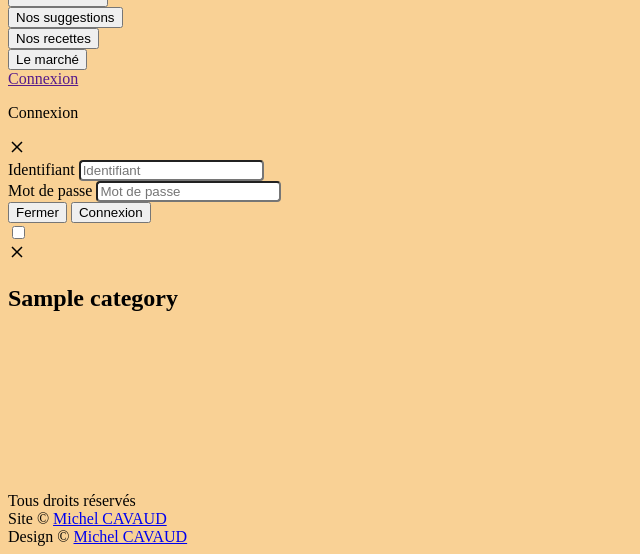
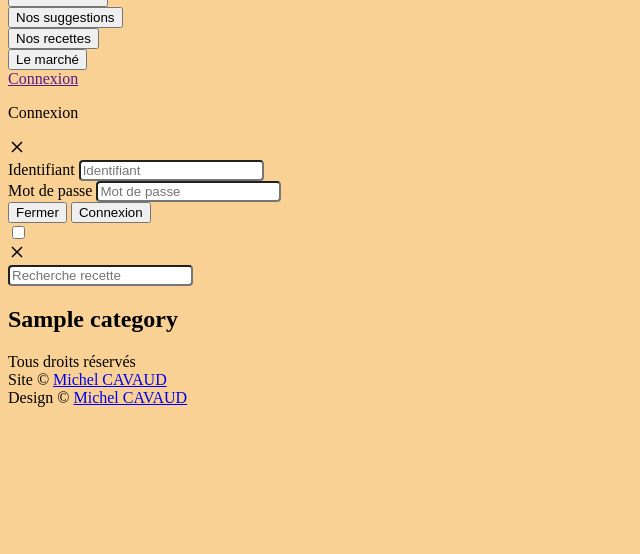
Before and after one commit to Michel-Cavaud/nesti_E-Shop, a Symfony app: template templates/recettes/index.html.twig in a window 1280 px wide. Shown: the part 347-901 px from the top of the page, without its empty margins (0-640 px from the left). After the commit the page ends 754 px from the top, so only its background shows below. Run offline with Twig, Linux system fonts and the light colour scheme; the template is opened without the code that fills it: most values are stand-ins (such as "Sample title", 1, 10 or a date in 2020); some libraries are stand-ins or nearby versions; some web fonts are replaced.

Commit message:
recherche recette, ajout chef et difficultése

```diff
--- a/public/styles/style.css
+++ b/public/styles/style.css
@@ -152,11 +152,6 @@ li {
   color: orange;
 }
 
-.listsRecette{
-  display: flex;
-  justify-content: center;
-}
-
 
 @media only screen and (max-width: 600px) {
 
--- /dev/null
+++ b/templates/js/recettes.js.twig
@@ -0,0 +1,38 @@
+<script>
+
+var recherche = document.querySelector('#recherche');
+var gomme = document.querySelector('.gomme');
+var affichageRecettes = document.querySelector('.affichageRecettes');
+
+gomme.addEventListener('click', function(){
+  recherche.value = "";
+  document.location.reload();
+});
+
+ recherche.addEventListener('keyup', async function (e) {
+    event.preventDefault();
+    if(recherche.value == ''){
+        gomme.classList.add('hidden');
+    }else{
+        gomme.classList.remove('hidden');
+    }
+    if(recherche.value.length > 2){
+        var data = new FormData();
+        data.append( 'mot' , recherche.value);
+        let response = await fetch('{{ path('recherche_recettes') }}', {
+        method: 'POST',
+        headers: {
+          'X-Requested-With': 'xmlhttprequest'
+        },
+        body : data
+        })
+        let responseData = await response.json();
+        if (response.ok === true & responseData.success) {
+            affichageRecettes.innerHTML = responseData.html;
+
+        }
+    }
+
+});
+
+</script>
--- a/templates/modals/modalcommentaires.html.twig
+++ b/templates/modals/modalcommentaires.html.twig
@@ -42,7 +42,7 @@
                 <textarea class="shadow appearance-none border rounded w-full py-2 px-3 text-grey-darker mb-2"
                 id="contenuCommentaire" name="contenuCommentaire"  placeholder="Votre commentaire"></textarea>
             </div>
-            <div>Votre commentaire devra être apprové par un modérateur sous 48h</div>
+            <div>Votre commentaire devra être approuvé par un modérateur sous 48h</div>
             <!--Footer-->
             <div class="flex justify-end pt-2">
                 <button type="reset" class="modalCommentaire-close px-4 p-3 rounded-lg text-cyanfonce hover:text-noir hover:bg-cyanclair">Fermer</button>
--- a/templates/recettes/index.html.twig
+++ b/templates/recettes/index.html.twig
@@ -2,28 +2,71 @@
 
 {% block body %}
 
+<div class="relative flex w-80 flex-wrap items-stretch mb-3 ml-20">
+  <input type="text" id="recherche" placeholder="Recherche recette" class="px-3 py-3 placeholder-cyanclair text-cyanfonce relative
+   bg-white rounded text-lg border border-cyanclair outline-none focus:outline-none focus:ring w-full pr-20"/>
+  <span class="z-10 h-full leading-snug font-normal absolute text-center text-cyanfonce absolute bg-transparent
+   rounded text-3xl items-center justify-center w-8 right-10 pr-3 py-2">
+   <i class="gomme hidden fas fa-eraser"></i>
+  </span>
+  <span class="z-10 h-full leading-snug font-normal absolute text-center text-cyanfonce absolute bg-transparent
+   rounded text-3xl items-center justify-center w-8 right-0 pr-3 py-2">
+   <i class="fas fa-search"></i>
+  </span>
+</div>
+<div class="affichageRecettes">
 {% for categorie in categories%}
-     <div class="w-96 ml-9 my-5">
-          <h2 class="titreList font-croissant text-center text-3xl rounded-md bg-blanc py-5">{{categorie.nomCategories}}</h2>
+     <div class="w-60 ml-9 my-3">
+          <h2 class="titreList font-croissant text-center text-2xl rounded-md bg-blanc py-3">{{categorie.nomCategories}}</h2>
      </div>
-     <div class="marquee">
-          <ul class="marquee-content listsRecette">
+     <div class="container-fluid mx-auto px-4 md:px-12">
+          <div class="grid grid-cols-2 md:grid-cols-4 mx-1 lg:mx-4">
                {% for recette in recettes[categorie.id] %}
-               <li>
-                    <a href="{{path('recette',{id : recette.id})}}" class="mx-1 tooltip">
-                         <img src="{{LIEN_IMAGES_RECETTES}}{{recette.images.nomImages}}.{{recette.images.extensionImages}}">
-                         <span class="tooltiptext">{{ recette.nomRecettes }}</span>
-                    </a>
-               </li>
+               <a href="{{path('recette',{id : recette.id})}}" >
+                    <div class="my-1 px-4">
+                         <article class="overflow-hidden rounded-lg shadow-md hover:shadow-xl">
+                              <div class="mx-1 tooltip">
+                                   <img src="{{LIEN_IMAGES_RECETTES}}{{recette.images.nomImages}}.{{recette.images.extensionImages}}">
+                                   <span class="tooltiptext">{{ recette.nomRecettes }}</span>
+                              </div>
+                              <div>Chef : {{recette.idChef.prenomUtilisateurs }} {{recette.idChef.nomUtilisateurs }}</div>
+                              {% if recette.donneUneNotes.note.moyenne != 0 %}
+                                   <div class="text-right">Note : {{recette.donneUneNotes.note.moyenne |round(1, 'floor')}}/5</div>
+                              {%else%}
+                                   <div class="text-right">&oslash;<div>
+                              {% endif %}
+
+                              <h1 class="text-sm lg:text-xl text-center font-croissant m-auto h-20 md:h-20">
+                                   {{recette.nomRecettes}}
+                              </h1>
+                              <div class="titleModal text-center grid grid-cols-2 font-croissant m-0 text-cyanfonce text-1xl xl:text-2xl mb-3 font-extrabold">
+                                   <div class=''>
+                                        <img class="inline w-8 lg:w-auto" alt='temps' src='../images/temps.png'/>
+                                        {{recette.tempsMn}}<span class="text-sm">mn</span>
+                                   </div>
+                                   <div class=''>
+                                        <img class="inline w-8 lg:w-auto" alt='personnes' src='../images/personnes.png' />
+                                        {{recette.nombrePersonneRecettes}}
+                                   </div>
+                              </div>
+                              <div class="grid grid-cols-1 text-center font-croissant text-cyanfonce text-xl mb-3 font-extrabold">
+                                   <div class='flex-1'>
+                                        Difficultée : {{recette.difficulteRecettes}}
+                                   </div>
+                              </div>
+                         </article>
+                    </div>
+               </a>
                {% endfor %}
-          </ul>
+          </div>
      </div>
 {% endfor %}
+</div>
 
 {% endblock %}
 
 {% block javascripts %}
      {{ parent() }}
-
+      {{ include('/js/recettes.js.twig') }}
 
 {% endblock %}
```
Also changed, not shown: src/Controller/HomeController.php (+11 -21 lines), src/Controller/RecetteController.php (+0 -60 lines), src/Controller/RecettesController.php (+52 -0 lines), src/Entity/Recettes.php (+92 -6 lines), src/Repository/RecettesRepository.php (+11 -0 lines), templates/recette/index.html.twig (+26 -6 lines). Lines whose indentation alone changed are shown as unchanged.
